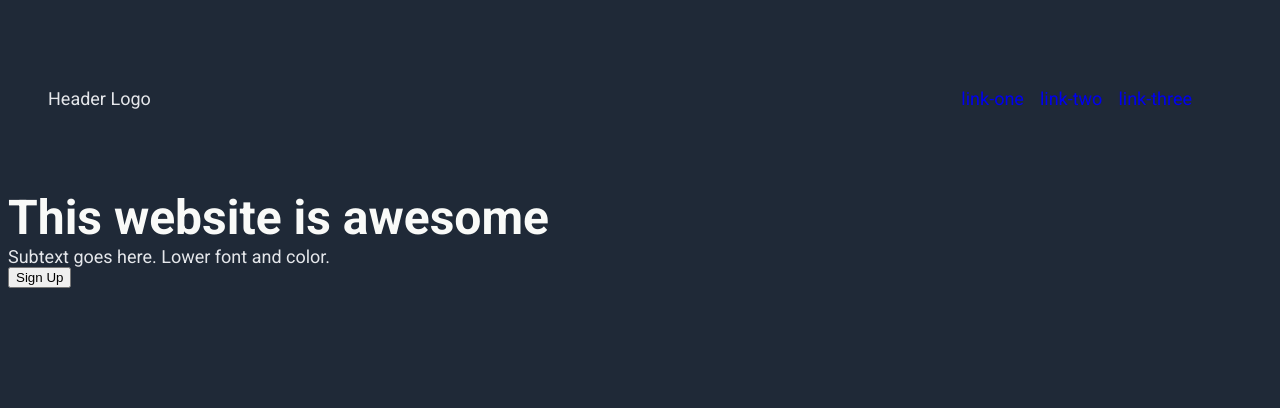
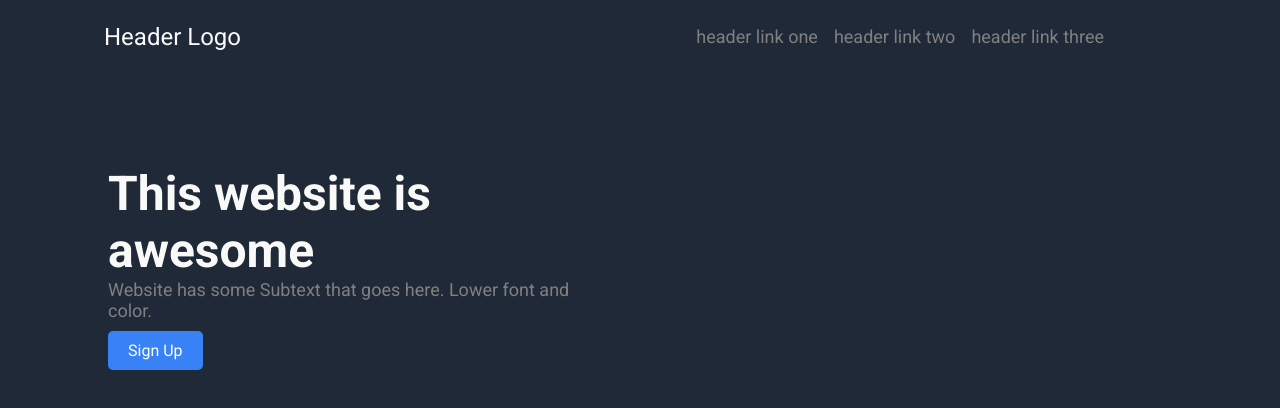
Before and after one commit to DConne/Landing, a plain HTML site: page index.html in a window 1280 px wide. Drawn offline with Linux system fonts and the light colour scheme.

Commit message:
Changes to my code

```diff
--- a/index.html
+++ b/index.html
@@ -13,20 +13,18 @@
             Header Logo
 
          <ul class="links">
-            <li><a href="#">link-one</a></li>
-            <li><a href="#">link-two</a></li>
-            <li><a href="#">link-three</a></li>
+            <li><a href="#">header link one</a></li>
+            <li><a href="#">header link two</a></li>
+            <li><a href="#">header link three</a></li>
          </ul>
         </div>
         <div class="MainText">
             This website is awesome
         </div>
         <div class="SubText">
-            Subtext goes here. Lower font and color.
+            Website has some Subtext that goes here. Lower font and color.
         </div>
-        <div class="button1">
-            <button>Sign Up</button>
-        </div>
+         <a href="#" class="Button"> Sign Up</a>
     </div>
 
 </body>
--- a/style.css
+++ b/style.css
@@ -8,33 +8,65 @@ background-color: #1F2937;
     font-family: Roboto;
     background-color: #1F2937;
     justify-content: space-between;
+    border: 30px;
 }
 .logo{
     display: flex;
     font-size: 24px;
     color: #F9FAF8;
+
 }
-ul, .logo{
+ul{
     display: flex;
     list-style: none;
     font-size: 18px;
-    color: #E5E7EB;
-    margin: 0px;
-    padding: 40px;
+    color: gray;
+
+
+}
+ul, .logo{
+    justify-content: space-between;
+    padding: 0px;
+    margin-left: 4em;
+    margin-right: 4em;
     gap: 16px;
     align-items: center;
     justify-content: space-between;
-
 }
 a{
     text-decoration: none;
+    color: gray;
 }
 .MainText{
-color: #F9FAF8;
-font-weight: 800;
-font-size: 48px;
+    width: 500px;
+    color: #F9FAF8;
+    font-weight: bold;
+    font-size: 48px;
+    padding: 0px;
+    margin-top: 100px;
+    margin-left: 100px;
+    margin-right: 100px;
+
 }
 .SubText{
+    width: 500px;
     font-size: 18px;
-    color: #E5E7EB;
+    color: gray;
+    padding: 0px;
+    margin-left: 100px;
+    margin-right: 100px;
 }
+.Button{
+  background-color: #3882F6;
+  border-radius: 5px;
+  color: white;
+  padding: 10px 20px;
+  text-align: center;
+  text-decoration: none;
+  display: inline-block;
+  font-size: 16px;
+  margin: 10px;
+  margin-left: 100px;
+  margin-right: 100px;
+  cursor: pointer;
+}
```
